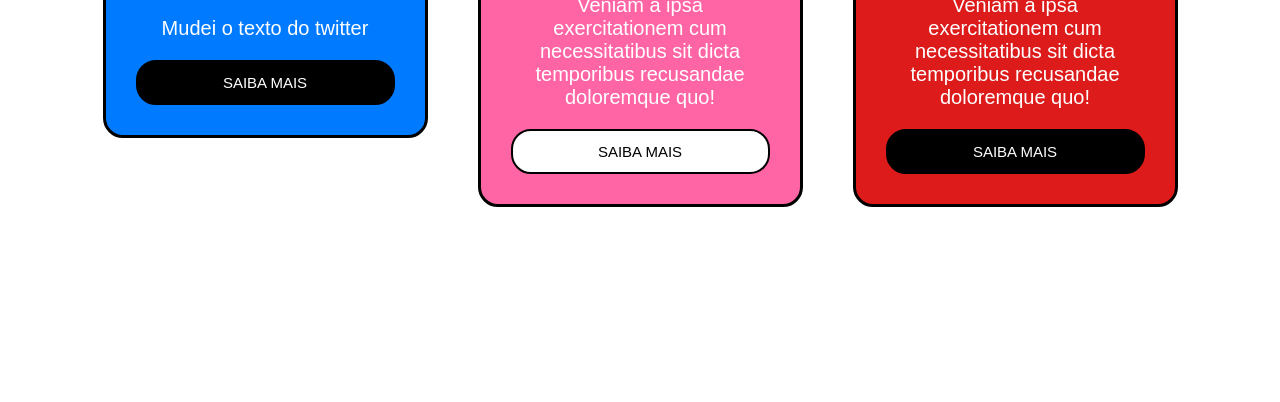
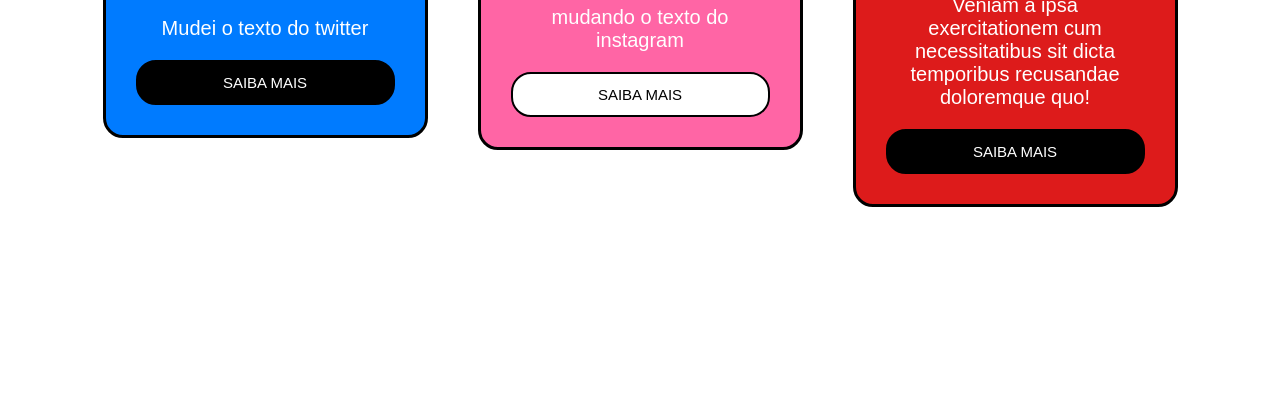
Before and after one commit to gabrielvrdev/projeto-cards, a plain HTML site: page index.html in a window 1280 px wide. Shown: the part 398-800 px from the top of the page. Drawn offline with Linux system fonts and the light colour scheme.

Commit message:
fiz o texto do intagram

```diff
--- a/index.html
+++ b/index.html
@@ -29,9 +29,7 @@
           <i class="fa-brands fa-instagram"></i>
           <h2>Instagram</h2>
           <p>
-            Lorem ipsum dolor sit amet consectetur adipisicing elit. Veniam a
-            ipsa exercitationem cum necessitatibus sit dicta temporibus
-            recusandae doloremque quo!
+            mudando o texto do instagram
           </p>
           <a href="">Saiba mais</a>
         </div>
```
